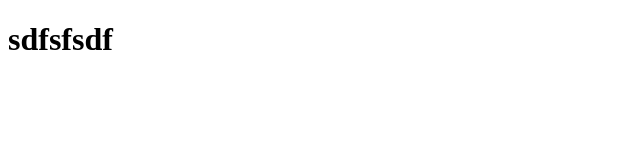
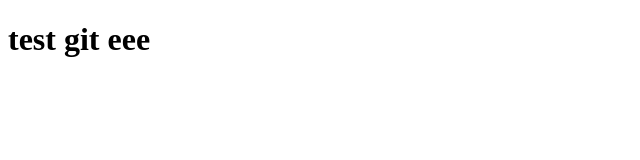
Before and after one commit to Airadarey/js-course, a plain HTML site: page index.html in a window 1280 px wide. Shown: the whole page, without its empty margins (0-640 px from the left). Drawn offline with Linux system fonts and the light colour scheme.

Commit message:
index update

```diff
--- a/index.html
+++ b/index.html
@@ -9,6 +9,6 @@
     <script src="main.js" defer></script>
 </head>
 <body>
-    <h1>sdfsfsdf</h1>
+    <h1>test git eee</h1>
 </body>
 </html>
```
